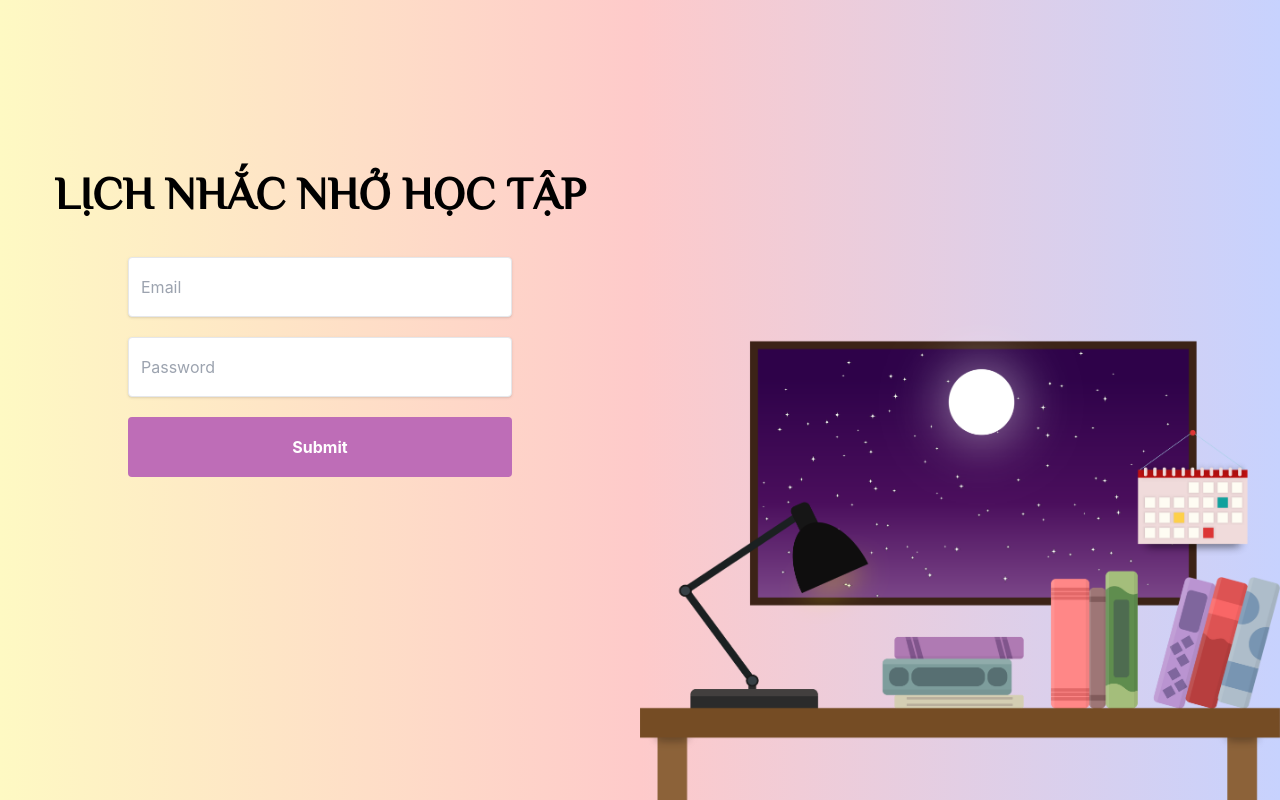
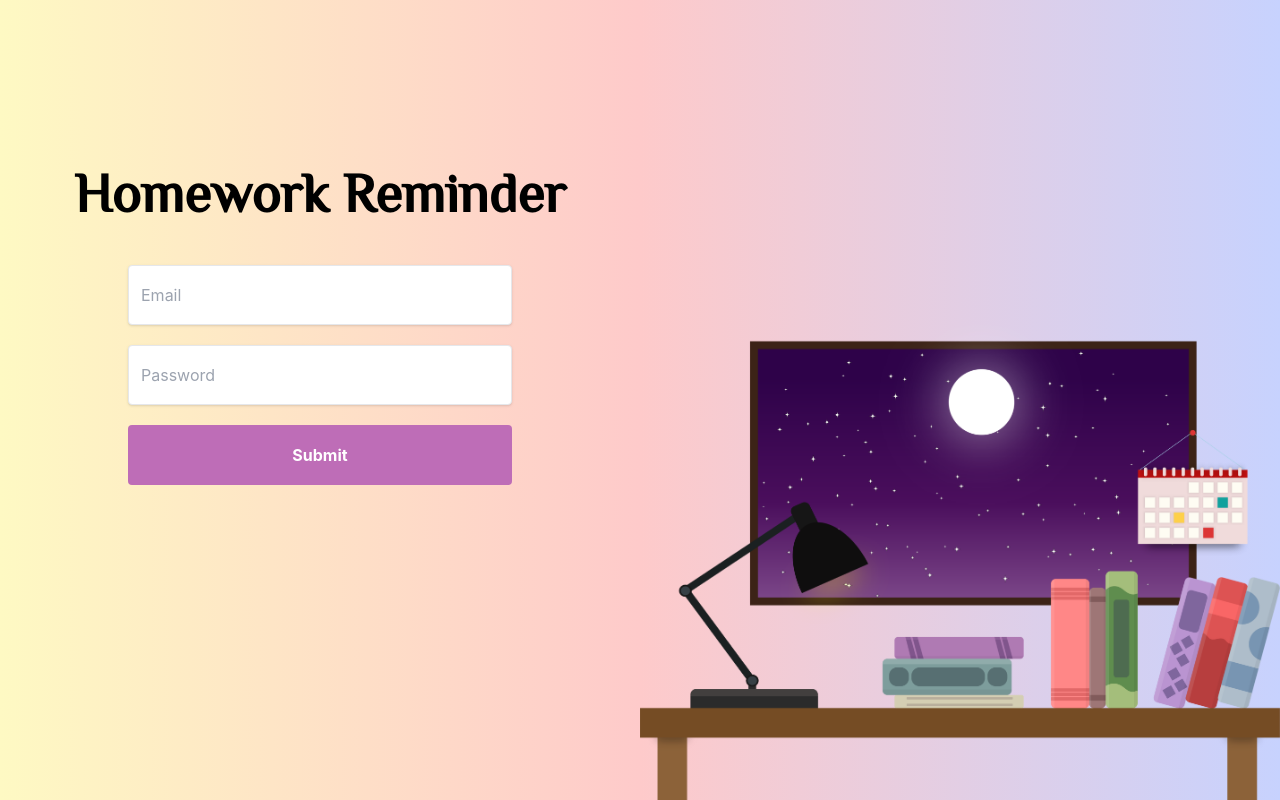
Before and after one commit to aducksaidmeow/test-react, a React (Create React App) app: page /#/ in a window 1280 px wide. Built offline with nearby package versions, Linux system fonts and the light colour scheme.

Commit message:
change title

```diff
--- a/src/components/login.js
+++ b/src/components/login.js
@@ -70,8 +70,8 @@ export default function Login() {
         <img src={loginPicture} alt=""/>
       </div> }
       <div className="col-start-1 col-span-3 row-start-2 row-span-3 flex flex-col justify-center items-center">
-        {!remove && <div className="text-[45px] font-bold font-Philosopher-Regular">
-            LỊCH NHẮC NHỞ HỌC TẬP
+        {!remove && <div className="text-[55px] font-bold font-Philosopher-Regular">
+            Homework Reminder
         </div> }
         {/*{!remove && <div>
           <button className="
```
